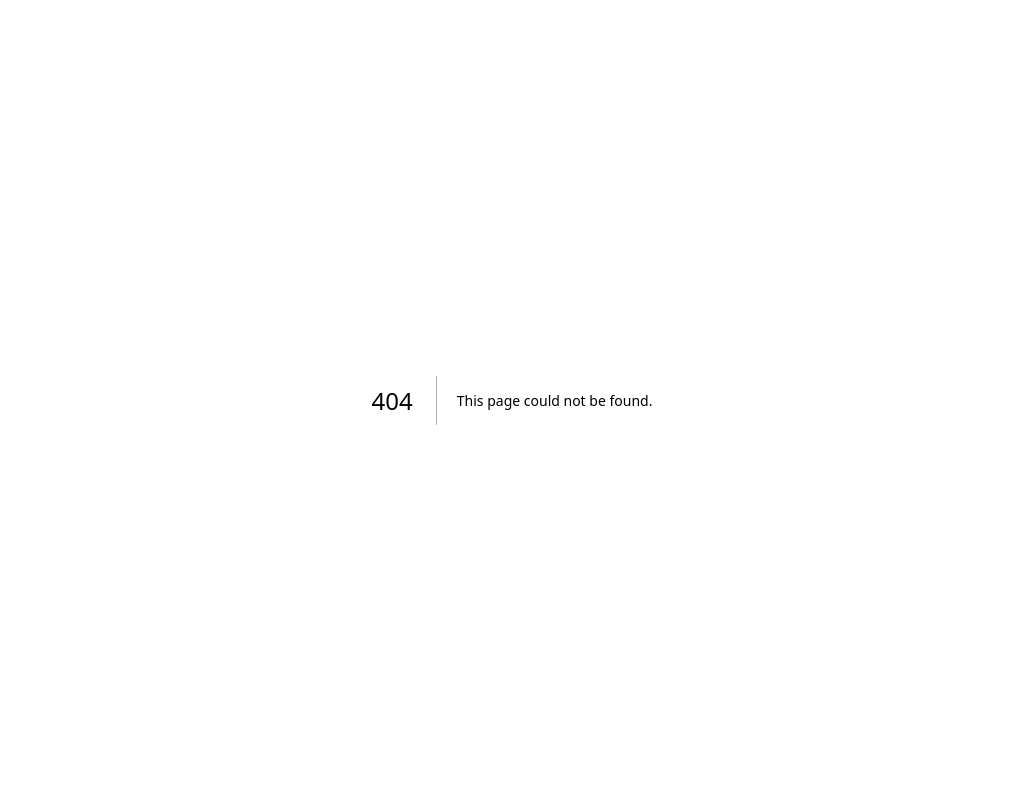
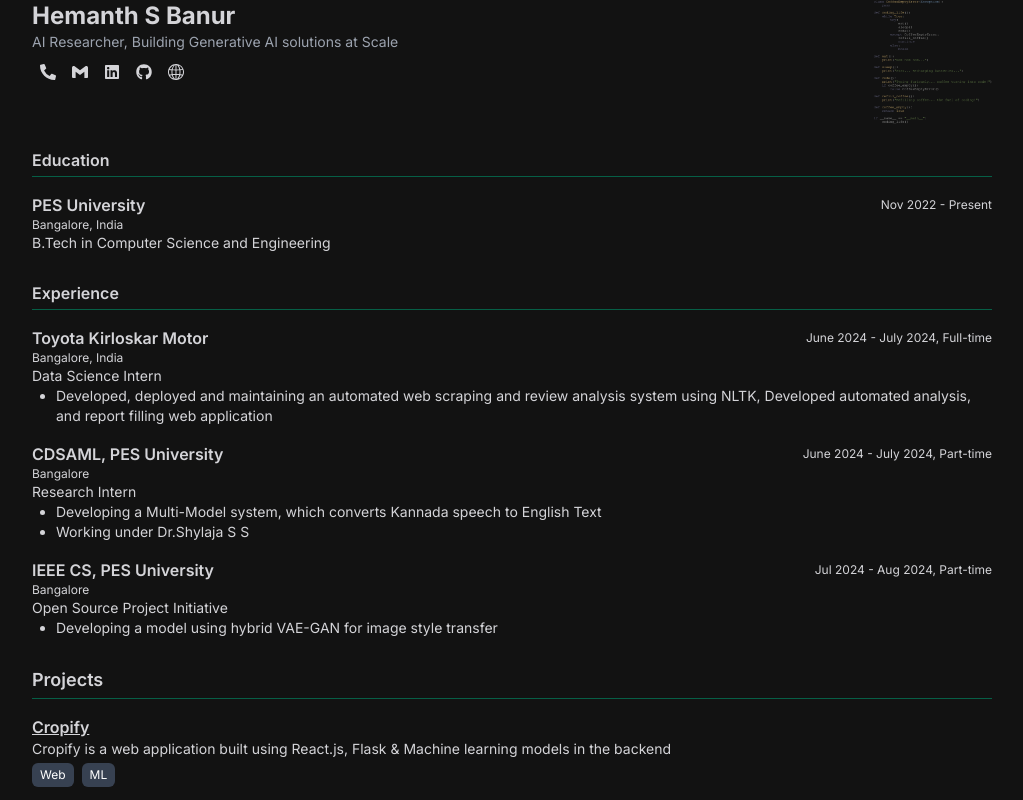
Before and after one commit to arjuuuuunnnnn/hemanthsbanur, a Next.js app: page /cv2 in a window 1280 px wide. Before the commit this address had no page. Shown: the top 800 px of the page, without its empty margins (128-1151 px from the left). Built offline with nearby package versions, Linux system fonts and the light colour scheme.

Commit message:
feat: cv2

```diff
--- /dev/null
+++ b/src/app/cv2/page.jsx
@@ -0,0 +1,129 @@
+"use client";
+
+import React from "react";
+import { SiGmail } from "react-icons/si";
+import Link from "next/link";
+import { FaLinkedin, FaPhoneAlt, FaGithub } from "react-icons/fa";
+import { SlGlobe } from "react-icons/sl";
+import Image from "next/image";
+
+const projects = [
+  {
+    name: "Cropify",
+    description: "Cropify is a web application built using React.js, Flask & Machine learning models in the backend",
+    link: "https://github.com/arjuuuuunnnnn/Cropify",
+    tags: ["Web", "ML"]
+  },
+  {
+    name: "Machine Learning",
+    description: "1. Wine quality 2. Kidney disease classification. Data Ingestion, Data Validation, Data Transformation, Model Training, Prediction Pipeline",
+    link: "https://github.com/arjuuuuunnnnn/Wine-Quality-End-to-End-ML",
+    tags: ["ML"]
+  },
+  {
+    name: "Reg-Model",
+    description: "Built a Regression model for a particular dataset with all the statistical analysis",
+    link: "https://github.com/arjuuuuunnnnn/Reg-model",
+    tags: ["Data Analysis"]
+  }
+];
+
+const ResumePage = () => {
+  return (
+    <>
+      <section className="flex flex-col items-center justify-center min-h-screen bg-[#121212] text-zinc-300 px-2 md:px-0">
+        <div className="flex flex-col md:flex-row justify-between items-start w-full md:w-3/4 mb-4">
+          <div className="flex flex-col items-start flex-1">
+            <h1 className="text-2xl font-bold">Hemanth S Banur</h1>
+            <p className="text-sm text-gray-400 mb-2">AI Researcher, Building Generative AI solutions at Scale</p>
+            <div className="flex flex-wrap">
+              <Link href="tel:+916363546350"><FaPhoneAlt className="hover:scale-105 hover:text-white mx-2 my-1"/></Link>
+              <Link href="mailto:arjunbanur27@gmail.com"><SiGmail className="hover:scale-105 hover:text-white mx-2 my-1"/></Link>
+              <Link href="https://www.linkedin.com/in/hemanth-s-banur-3aaa34284/"><FaLinkedin className="hover:scale-105 hover:text-white mx-2 my-1"/></Link>
+              <Link href="https://github.com/arjuuuuunnnnn"><FaGithub className="hover:scale-105 hover:text-white mx-2 my-1"/></Link>
+              <Link href="https://hemanthsbanur.vercel.app"><SlGlobe className="hover:scale-105 hover:text-white mx-2 my-1"/></Link>
+            </div>
+          </div>
+          <div className="flex-shrink-0 mt-4 md:mt-0 md:ml-4">
+            <Image
+              src="/images/About.png"
+              alt="Profile Picture"
+              width={120}
+              height={120}
+              className="object-cover rounded-md"
+            />
+          </div>
+        </div>
+
+        <section className="my-2 w-full md:w-3/4">
+          <h2 className="font-semibold border-b border-emerald-800 pb-1 mb-4">Education</h2>
+          <div className="mb-4">
+            <div className="flex justify-between items-center">
+              <h3 className="font-semibold text-base">PES University</h3>
+              <span className="text-xs font-normal">Nov 2022 - Present</span>
+            </div>
+            <p className="text-xs">Bangalore, India</p>
+            <p className="text-sm">B.Tech in Computer Science and Engineering</p>
+          </div>
+        </section>
+
+        <section className="my-1 w-full md:w-3/4">
+          <h2 className="font-semibold border-b border-emerald-800 pb-1 mb-4">Experience</h2>
+          <div className="mb-4">
+            <div className="flex justify-between items-center">
+              <h3 className="font-semibold text-base">Toyota Kirloskar Motor</h3>
+              <span className="text-xs font-normal">June 2024 - July 2024, Full-time</span>
+            </div>
+            <p className="text-xs">Bangalore, India</p>
+            <p className="text-sm">Data Science Intern</p>
+            <ul className="list-disc ml-6 text-sm">
+              <li>Developed, deployed and maintaining an automated web scraping and review analysis system using NLTK, Developed automated analysis, and report filling web application</li>
+            </ul>
+          </div>
+          <div className="mb-4">
+            <div className="flex justify-between items-center">
+              <h3 className="font-semibold text-base">CDSAML, PES University</h3>
+              <span className="text-xs font-normal">June 2024 - July 2024, Part-time</span>
+            </div>
+            <p className="text-xs">Bangalore</p>
+            <p className="text-sm">Research Intern</p>
+            <ul className="list-disc ml-6 text-sm">
+              <li>Developing a Multi-Model system, which converts Kannada speech to English Text</li>
+              <li>Working under Dr.Shylaja S S</li>
+            </ul>
+          </div>
+          <div className="mb-4">
+            <div className="flex justify-between items-center">
+              <h3 className="font-semibold text-base">IEEE CS, PES University</h3>
+              <span className="text-xs font-normal">Jul 2024 - Aug 2024, Part-time</span>
+            </div>
+            <p className="text-xs">Bangalore</p>
+            <p className="text-sm">Open Source Project Initiative</p>
+            <ul className="list-disc ml-6 text-sm">
+              <li>Developing a model using hybrid VAE-GAN for image style transfer</li>
+            </ul>
+          </div>
+        </section>
+
+        <section className="my-2 w-full md:w-3/4">
+          <h2 className="text-lg font-semibold border-b border-emerald-800 pb-1 mb-4">Projects</h2>
+          {projects.map((project, index) => (
+            <div key={index} className="mb-4">
+              <h3 className="font-semibold">
+                <a href={project.link} className="underline hover:text-emerald-800">{project.name}</a>
+              </h3>
+              <p className="text-sm">{project.description}</p>
+              <div className="flex flex-wrap mt-1 text-xs">
+                {project.tags.map((tag, idx) => (
+                  <span key={idx} className="text-xs bg-gray-700 text-white px-2 py-1 mr-2 mb-2 rounded-md">{tag}</span>
+                ))}
+              </div>
+            </div>
+          ))}
+        </section>
+      </section>
+    </>
+  );
+};
+
+export default ResumePage;
```
